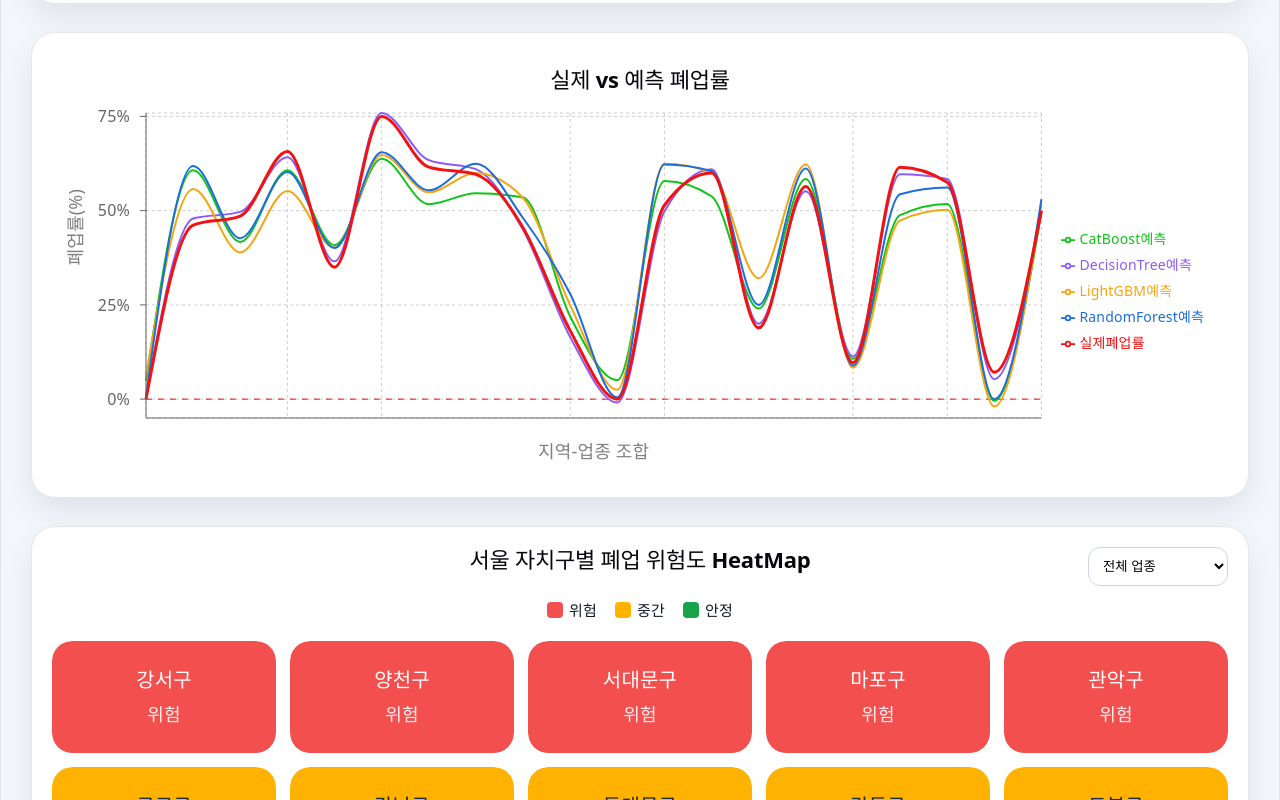
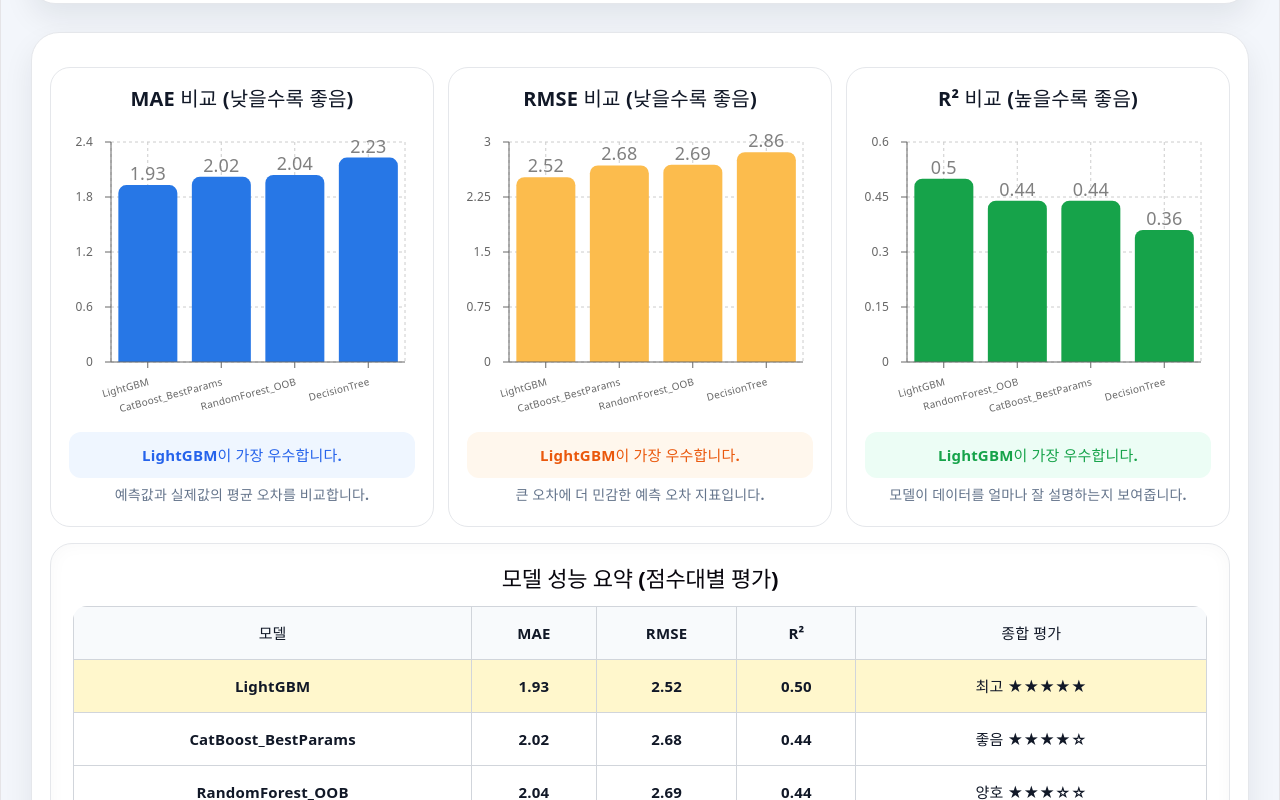
Before and after one commit to yunmiju12/Seoul_Business_District_Analysis, a React (Vite) app: page / in a window 1280 px wide. Shown: the part 2940-3740 px from the top of the page. Built offline with nearby package versions, Linux system fonts and the light colour scheme.

Commit message:
머신러닝 리포트 UI 개선 및 X축 기울기 수정

```diff
--- a/src/App.css
+++ b/src/App.css
@@ -658,3 +658,145 @@
 .legend-color.safe {
   background: #22c55e;
 }
+
+/* =========================
+   머신러닝 리포트형 섹션
+========================= */
+
+.ml-report-section {
+  margin-bottom: 28px;
+  padding: 18px;
+  border-radius: 28px;
+  background: #ffffff;
+  border: 1px solid #e5e7eb;
+  box-shadow: 0 14px 30px rgba(15, 23, 42, 0.08);
+}
+
+.ml-report-main-title {
+  margin: 0 0 18px;
+  font-size: 32px;
+  font-weight: 900;
+  color: #111827;
+}
+
+.ml-report-card,
+.ml-summary-card {
+  padding: 22px;
+  border-radius: 22px;
+  border: 1px solid #e5e7eb;
+  background: #ffffff;
+  box-shadow: inset 0 0 18px rgba(15, 23, 42, 0.03);
+}
+
+.ml-metric-grid {
+  display: grid;
+  grid-template-columns: repeat(3, 1fr);
+  gap: 14px;
+  margin: 16px 0;
+}
+
+.ml-metric-card {
+  padding: 18px;
+  border-radius: 20px;
+  border: 1px solid #e5e7eb;
+  background: #ffffff;
+}
+
+.ml-metric-card h3 {
+  margin: 0 0 10px;
+  font-size: 20px;
+  font-weight: 800;
+}
+
+.ml-best-text {
+  margin: 10px 0 4px;
+  padding: 10px;
+  border-radius: 12px;
+  font-size: 15px;
+  font-weight: 800;
+}
+
+.ml-best-text.blue {
+  color: #2563eb;
+  background: #eff6ff;
+}
+
+.ml-best-text.orange {
+  color: #ea580c;
+  background: #fff7ed;
+}
+
+.ml-best-text.green {
+  color: #16a34a;
+  background: #ecfdf5;
+}
+
+.ml-desc-text {
+  color: #64748b;
+  font-size: 14px;
+  font-weight: 600;
+}
+
+.ml-summary-card h2 {
+  margin: 0 0 14px;
+  font-size: 22px;
+  font-weight: 900;
+}
+
+.ml-summary-table {
+  width: 100%;
+  border-collapse: collapse;
+  overflow: hidden;
+  border-radius: 14px;
+}
+
+.ml-summary-table th,
+.ml-summary-table td {
+  padding: 13px;
+  border: 1px solid #d1d5db;
+  font-size: 15px;
+  text-align: center;
+}
+
+.ml-summary-table th {
+  background: #f8fafc;
+  font-weight: 900;
+}
+
+.ml-summary-table td {
+  font-weight: 700;
+}
+
+.ml-summary-table .best-row {
+  background: #fff7cc;
+}
+
+.ml-final-result {
+  margin-top: 14px;
+  padding: 14px;
+  border-radius: 14px;
+  background: #eff6ff;
+  color: #1e3a8a;
+  font-size: 17px;
+  font-weight: 800;
+}
+
+@media (max-width: 1024px) {
+  .ml-metric-grid {
+    grid-template-columns: 1fr;
+  }
+
+  .ml-report-main-title {
+    font-size: 26px;
+  }
+}
+
+@media (max-width: 640px) {
+  .ml-report-section {
+    padding: 16px;
+  }
+
+  .ml-report-main-title {
+    font-size: 22px;
+  }
+}
--- a/src/App.tsx
+++ b/src/App.tsx
@@ -1567,6 +1567,133 @@
           </ResponsiveContainer>
         </article>
 
+        {/* 머신러닝 모델 성능 비교 리포트 영역 */}
+        <section className="ml-report-section">
+          <div className="ml-metric-grid">
+            {[
+              {
+                key: "MAE",
+                title: "MAE 비교 (낮을수록 좋음)",
+                color: "blue",
+                desc: "예측값과 실제값의 평균 오차를 비교합니다.",
+              },
+              {
+                key: "RMSE",
+                title: "RMSE 비교 (낮을수록 좋음)",
+                color: "orange",
+                desc: "큰 오차에 더 민감한 예측 오차 지표입니다.",
+              },
+              {
+                key: "R2",
+                title: "R² 비교 (높을수록 좋음)",
+                color: "green",
+                desc: "모델이 데이터를 얼마나 잘 설명하는지 보여줍니다.",
+              },
+            ].map((metric) => {
+              const sorted = [...data.modelPerformance].sort((a, b) => {
+                if (metric.key === "R2") {
+                  return b.R2 - a.R2;
+                }
+
+                return (
+                  a[metric.key as "MAE" | "RMSE"] -
+                  b[metric.key as "MAE" | "RMSE"]
+                );
+              });
+
+              const bestModel = sorted[0];
+
+              return (
+                <article key={metric.key} className="ml-metric-card">
+                  <h3>{metric.title}</h3>
+
+                  <ResponsiveContainer width="100%" height={300}>
+                    <BarChart
+                      data={sorted}
+                      margin={{ top: 20, right: 10, left: -18, bottom: 10 }}
+                    >
+                      <CartesianGrid strokeDasharray="3 3" />
+                      <XAxis
+                        dataKey="model"
+                        tick={{ fontSize: 10 }}
+                        angle={-15}
+                        textAnchor="end"
+                        tickMargin={10}
+                        interval={0}
+                        height={50}
+                      />
+                      <YAxis tick={{ fontSize: 12 }} tickMargin={12} />
+                      <Tooltip formatter={(value) => Number(value).toFixed(2)} />
+
+                      <Bar
+                        dataKey={metric.key}
+                        fill={
+                          metric.color === "blue"
+                            ? "#2777e6"
+                            : metric.color === "orange"
+                              ? "#fcbc4d"
+                              : "#16a34a"
+                        }
+                        radius={[8, 8, 0, 0]}
+                      >
+                        <LabelList dataKey={metric.key} position="top" />
+                      </Bar>
+                    </BarChart>
+                  </ResponsiveContainer>
+
+                  <p className={`ml-best-text ${metric.color}`}>
+                    {bestModel.model}이 가장 우수합니다.
+                  </p>
+                  <p className="ml-desc-text">{metric.desc}</p>
+                </article>
+              );
+            })}
+          </div>
+
+          <article className="ml-summary-card">
+            <h2>모델 성능 요약 (점수대별 평가)</h2>
+
+            <table className="ml-summary-table">
+              <thead>
+                <tr>
+                  <th>모델</th>
+                  <th>MAE</th>
+                  <th>RMSE</th>
+                  <th>R²</th>
+                  <th>종합 평가</th>
+                </tr>
+              </thead>
+
+              <tbody>
+                {[...data.modelPerformance]
+                  .sort((a, b) => a.MAE + a.RMSE - b.R2 - (b.MAE + b.RMSE - a.R2))
+                  .map((row, index) => (
+                    <tr key={row.model} className={index === 0 ? "best-row" : ""}>
+                      <td>{row.model}</td>
+                      <td>{row.MAE.toFixed(2)}</td>
+                      <td>{row.RMSE.toFixed(2)}</td>
+                      <td>{row.R2.toFixed(2)}</td>
+                      <td>
+                        {index === 0
+                          ? "최고 ★★★★★"
+                          : index === 1
+                            ? "좋음 ★★★★☆"
+                            : index === 2
+                              ? "양호 ★★★☆☆"
+                              : "개선 필요 ★★☆☆☆"}
+                      </td>
+                    </tr>
+                  ))}
+              </tbody>
+            </table>
+
+            <div className="ml-final-result">
+              💡 종합 결론: <strong>LightGBM</strong> 모델이 MAE, RMSE, R² 기준에서
+              가장 안정적인 성능을 보여 실제 폐업률 예측에 가장 적합합니다.
+            </div>
+          </article>
+        </section>
+
         <article className="chart-card">
           <div className="chart-title">
             <h2>실제 vs 예측 폐업률</h2>
```
